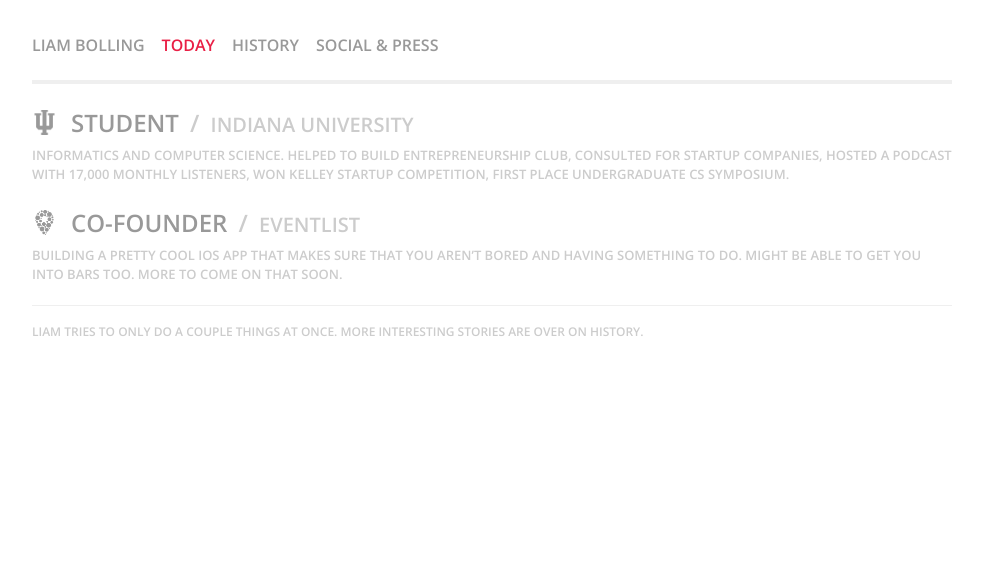
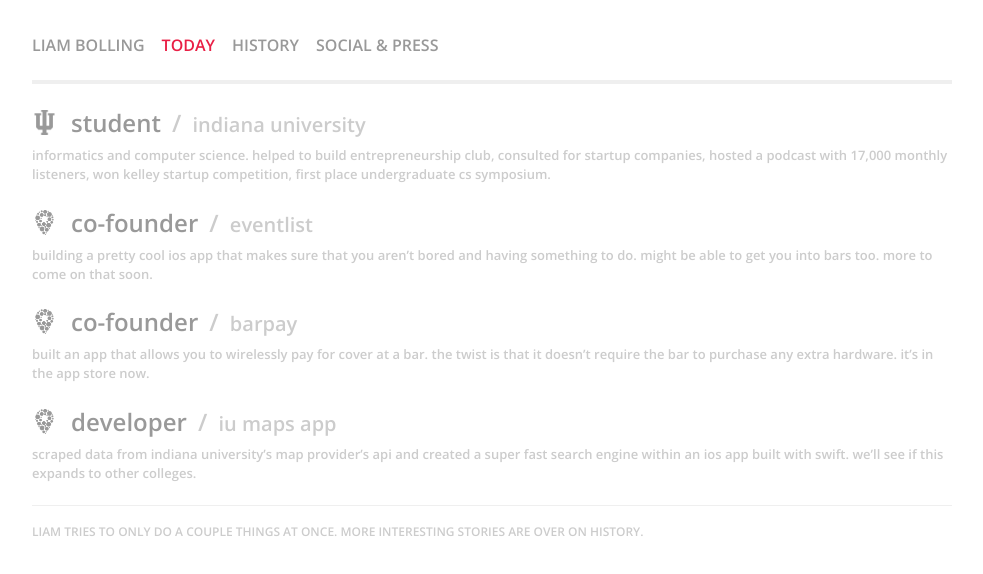
Before and after one commit to liambolling/liambolling.github.io, a plain HTML site: page today/index.html in a window 1280 px wide. Shown: the whole page, without its empty margins (148-1131 px from the left). Drawn offline with nearby package versions, Linux system fonts and the light colour scheme.

Commit message:
minor potential design changed

```diff
--- a/today/index.html
+++ b/today/index.html
@@ -178,43 +178,82 @@
 
                 <p class="intro-content" style="margin-bottom:0px;">
                     <img src="../img/indiana-university.png" style="float:left; margin-top:13px;" width="25" height="25"  />
-                    <span style="padding-left:14px; float:left; margin-top:5px;" class="hidden-xs">STUDENT</span>
+                    <span style="padding-left:14px; float:left; margin-top:5px;" class="hidden-xs">student</span>
 
                     <span style="padding-left:16px; float:left; margin-top:7px; font-size:16px; line-height: 1.3;" class="visible-xs">
-                        STUDENT
+                        student
                         <br />
-                        <span style="font-size:14px; color:#ccc; padding-top:0px;" class="visible-xs">INDIANA UNIVERSITY</span>
+                        <span style="font-size:14px; color:#ccc; padding-top:0px;" class="visible-xs">indiana university</span>
                     </span>
 
-                    <span style="float:left; margin-top:5px; margin-left:6px;" class="hidden-xs"><span style="color:#ccc; padding-left:5px; padding-right:5px;">/</span> <span style="font-size:20px; color:#ccc;">INDIANA UNIVERSITY</span></span>
+                    <span style="float:left; margin-top:5px; margin-left:6px;" class="hidden-xs"><span style="color:#ccc; padding-left:5px; padding-right:5px;">/</span> <span style="font-size:20px; color:#ccc;">indiana university</span></span>
                 </p>
                 <p class="small-subtext-inside visible-xs" style="margin-top:10px;">
-                    INFORMATICS AND COMPUTER SCIENCE. HELPED TO BUILD ENTREPRENEURSHIP CLUB, CONSULTED FOR STARTUP COMPANIES, HOSTED A PODCAST WITH 17,000 MONTHLY LISTENERS, WON KELLEY STARTUP COMPETITION, FIRST PLACE UNDERGRADUATE CS SYMPOSIUM.
+                    informatics and computer science. helped to build entrepreneurship club, consulted for startup companies, hosted a podcast with 17,000 monthly listeners, won kelley startup competition, first place undergraduate cs symposium.
                 </p>
                 <p class="small-subtext-inside hidden-xs" style="margin-top:3px;">
-                    INFORMATICS AND COMPUTER SCIENCE. HELPED TO BUILD ENTREPRENEURSHIP CLUB, CONSULTED FOR STARTUP COMPANIES, HOSTED A PODCAST WITH 17,000 MONTHLY LISTENERS, WON KELLEY STARTUP COMPETITION, FIRST PLACE UNDERGRADUATE CS SYMPOSIUM.
+                    informatics and computer science. helped to build entrepreneurship club, consulted for startup companies, hosted a podcast with 17,000 monthly listeners, won kelley startup competition, first place undergraduate cs symposium.
+                </p>
+
+                <p class="intro-content" style="margin-bottom:0px;">
+                    <img src="../img/eventlist-logo.png" style="float:left; margin-top:13px;" width="25" height="25"  />
+                    <span style="padding-left:14px; float:left; margin-top:5px;" class="hidden-xs">co-founder</span>
+
+                    <span style="padding-left:16px; float:left; margin-top:7px; font-size:16px; line-height: 1.3;" class="visible-xs">
+                        co-founder
+                        <br />
+                        <span style="font-size:14px; color:#ccc; padding-top:0px;" class="visible-xs">eventlist</span>
+                    </span>
+
+                    <span style="float:left; margin-top:5px; margin-left:6px;" class="hidden-xs"><span style="color:#ccc; padding-left:5px; padding-right:5px;">/</span> <span style="font-size:20px; color:#ccc;">eventlist</span></span>
+                </p>
+                <p class="small-subtext-inside visible-xs" style="margin-top:10px;">
+                    building a pretty cool ios app that makes sure that you aren’t bored and having something to do.  might be able to get you into bars too. more to come on that soon.
+                </p>
+                <p class="small-subtext-inside hidden-xs" style="margin-top:3px;">
+                    building a pretty cool ios app that makes sure that you aren’t bored and having something to do.  might be able to get you into bars too. more to come on that soon.
+                </p>
+
+
+                <p class="intro-content" style="margin-bottom:0px;">
+                    <img src="../img/eventlist-logo.png" style="float:left; margin-top:13px;" width="25" height="25"  />
+                    <span style="padding-left:14px; float:left; margin-top:5px;" class="hidden-xs">co-founder</span>
+
+                    <span style="padding-left:16px; float:left; margin-top:7px; font-size:16px; line-height: 1.3;" class="visible-xs">
+                        co-founder
+                        <br />
+                        <span style="font-size:14px; color:#ccc; padding-top:0px;" class="visible-xs">barpay</span>
+                    </span>
+
+                    <span style="float:left; margin-top:5px; margin-left:6px;" class="hidden-xs"><span style="color:#ccc; padding-left:5px; padding-right:5px;">/</span> <span style="font-size:20px; color:#ccc;">barpay</span></span>
+                </p>
+                <p class="small-subtext-inside visible-xs" style="margin-top:10px;">
+                    built an app that allows you to wirelessly pay for cover at a bar. the twist is that it doesn’t require the bar to purchase any extra hardware. it’s in the app store now.
+                </p>
+                <p class="small-subtext-inside hidden-xs" style="margin-top:3px;">
+                    built an app that allows you to wirelessly pay for cover at a bar. the twist is that it doesn’t require the bar to purchase any extra hardware. it’s in the app store now.
                 </p>
 
 
 
                 <p class="intro-content" style="margin-bottom:0px;">
                     <img src="../img/eventlist-logo.png" style="float:left; margin-top:13px;" width="25" height="25"  />
-                    <span style="padding-left:14px; float:left; margin-top:5px;" class="hidden-xs">CO-FOUNDER</span>
+                    <span style="padding-left:14px; float:left; margin-top:5px;" class="hidden-xs">developer</span>
 
                     <span style="padding-left:16px; float:left; margin-top:7px; font-size:16px; line-height: 1.3;" class="visible-xs">
-                        CO-FOUNDER
+                        developer
                         <br />
-                        <span style="font-size:14px; color:#ccc; padding-top:0px;" class="visible-xs">EVENTLIST</span>
+                        <span style="font-size:14px; color:#ccc; padding-top:0px;" class="visible-xs">iu maps app</span>
                     </span>
 
-                    <span style="float:left; margin-top:5px; margin-left:6px;" class="hidden-xs"><span style="color:#ccc; padding-left:5px; padding-right:5px;">/</span> <span style="font-size:20px; color:#ccc;">EVENTLIST</span></span>
+                    <span style="float:left; margin-top:5px; margin-left:6px;" class="hidden-xs"><span style="color:#ccc; padding-left:5px; padding-right:5px;">/</span> <span style="font-size:20px; color:#ccc;">iu maps app</span></span>
                 </p>
                 <p class="small-subtext-inside visible-xs" style="margin-top:10px;">
-                    BUILDING A PRETTY COOL IOS APP THAT MAKES SURE THAT YOU AREN’T BORED AND HAVING SOMETHING TO DO.  MIGHT BE ABLE TO GET YOU INTO BARS TOO. MORE TO COME ON THAT SOON.
-                </p>
+scraped data from indiana university’s map provider’s api and created a super fast search engine within an ios app built with swift. we’ll see if this expands to other colleges.                </p>
                 <p class="small-subtext-inside hidden-xs" style="margin-top:3px;">
-                    BUILDING A PRETTY COOL IOS APP THAT MAKES SURE THAT YOU AREN’T BORED AND HAVING SOMETHING TO DO.  MIGHT BE ABLE TO GET YOU INTO BARS TOO. MORE TO COME ON THAT SOON.
-                </p>
+scraped data from indiana university’s map provider’s api and created a super fast search engine within an ios app built with swift. we’ll see if this expands to other colleges.                </p>
+
+
 
                 <div class="sep-length-small"></div>
 
```
